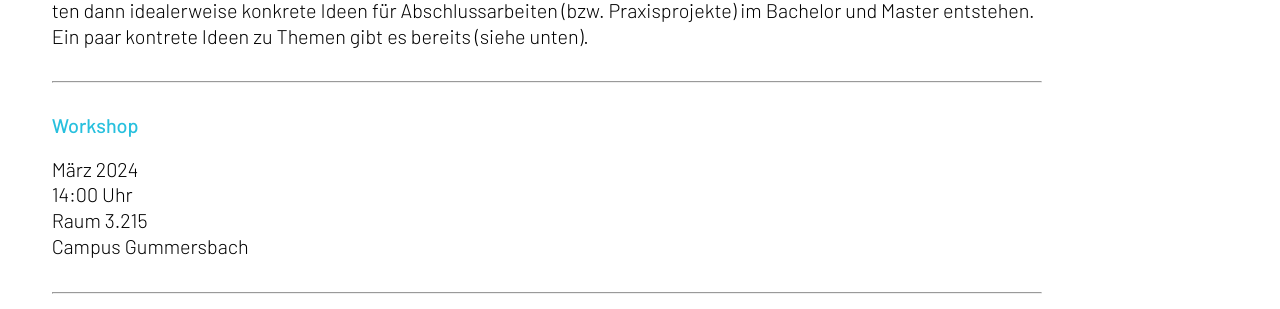
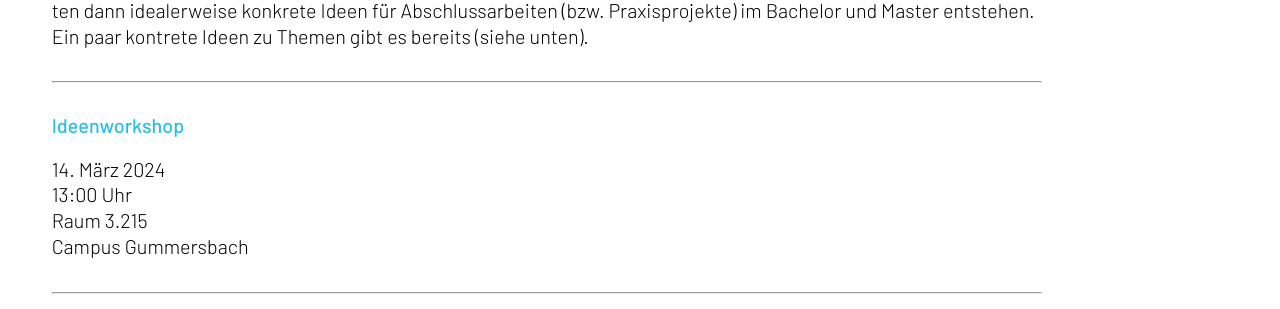
Before and after one commit to moujtahid21/thesis, a Jekyll site: the page built from _research-questions/arbeiten-rund-um-das-projekt-plyteq.md, in a window 1280 px wide. Shown: the part 895-1204 px from the top of the page. Built offline with Jekyll 4.4.1, drawn with Linux system fonts in a browser that asks for light colours; some web fonts are replaced.

Commit message:
Fix Typo

```diff
--- a/_research-questions/arbeiten-rund-um-das-projekt-plyteq.md
+++ b/_research-questions/arbeiten-rund-um-das-projekt-plyteq.md
@@ -24,9 +24,9 @@ Hierzu machen wir mit dem Team von PLYTEQ zunächst einen kleinen Design Thinkin
 
 ---
 
-### Workshop
-14. März 2024
-14:00 Uhr
+### Ideenworkshop
+14\. März 2024
+13:00 Uhr
 Raum 3.215
 Campus Gummersbach
 
```
Also changed, not shown: 1 other file.
